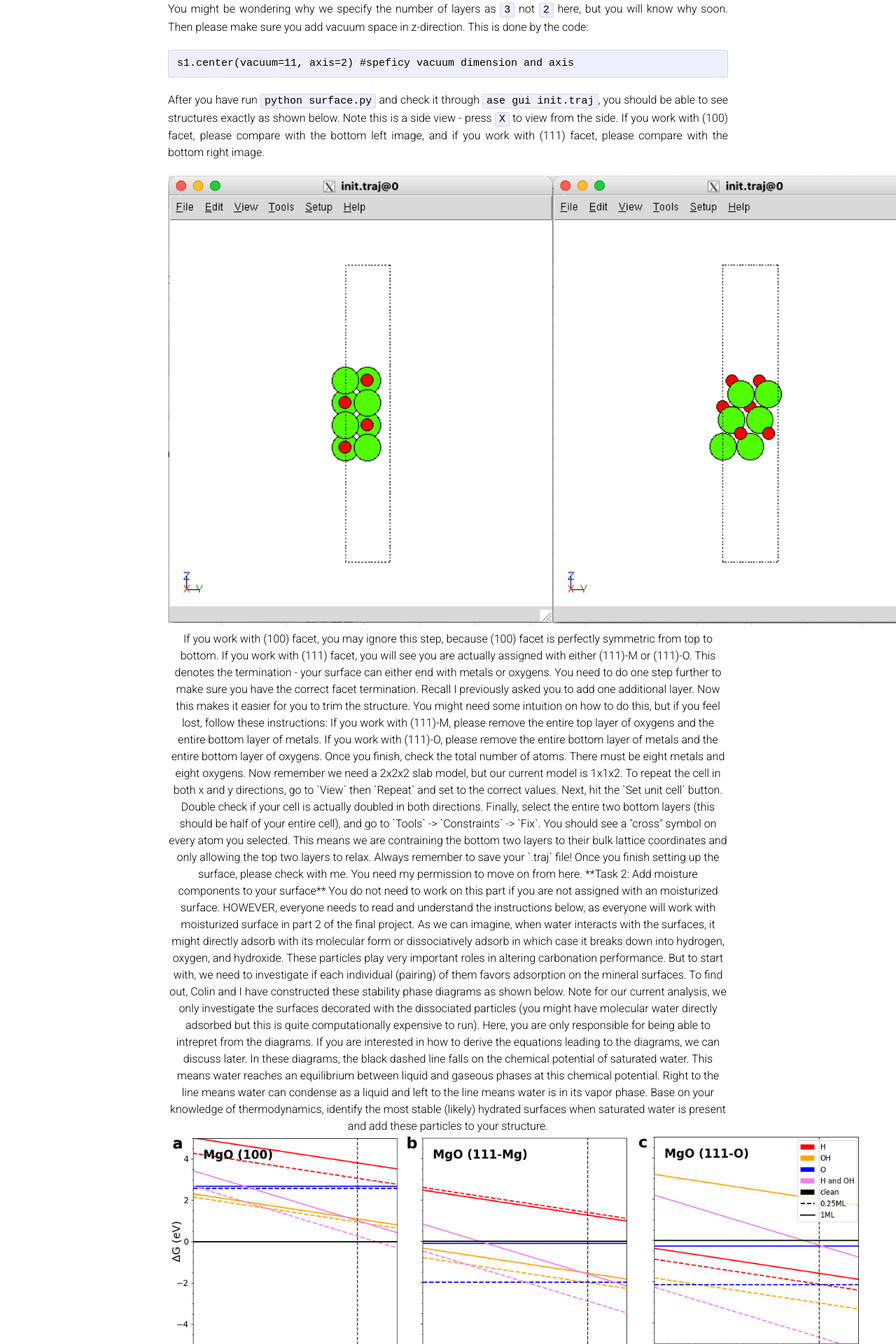
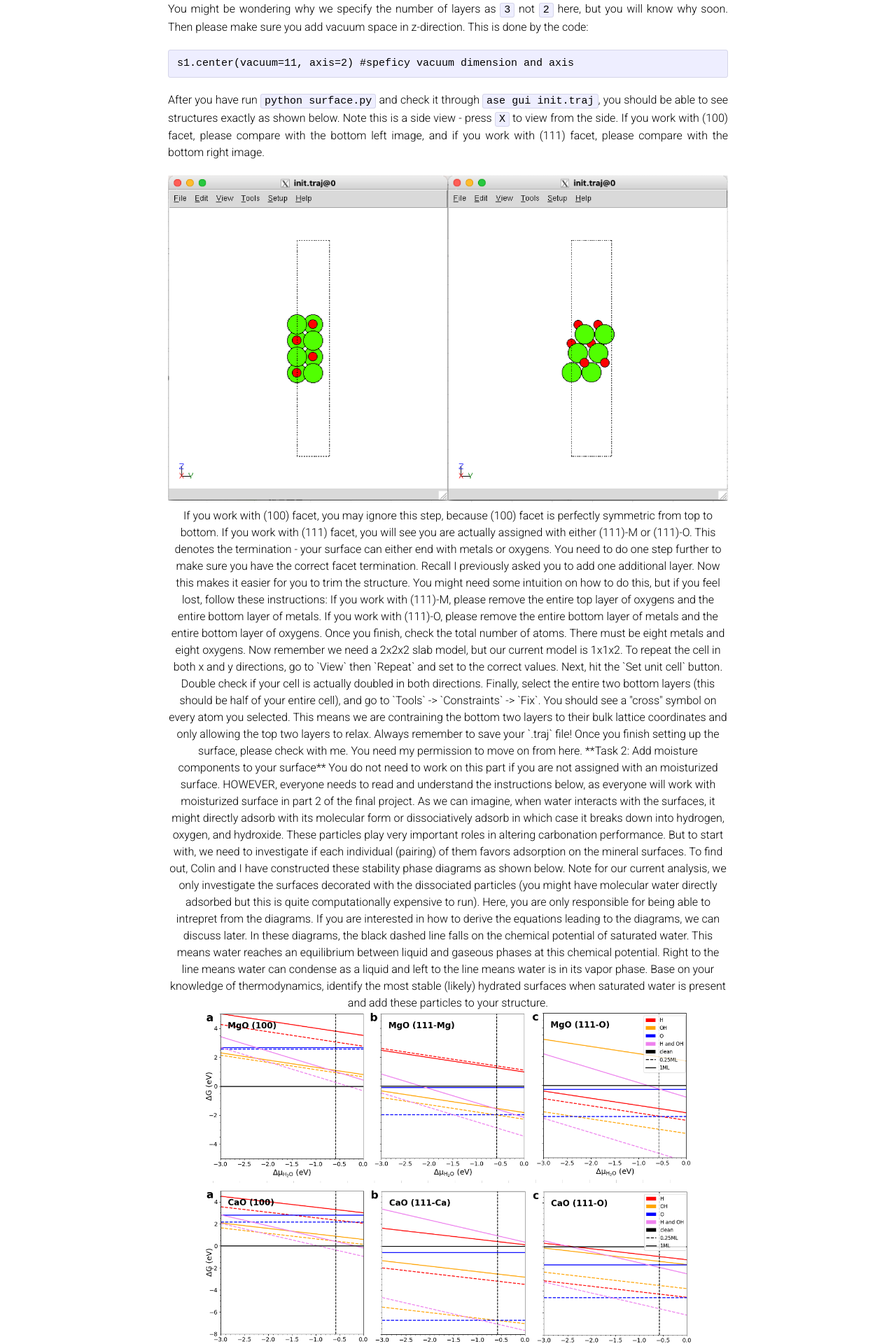
Before and after one commit to UPennCBE544/2023.github.io, a Jekyll site: the page built from ProjectDescription.md, in a window 1280 px wide. Shown: the part 2339-4259 px from the top of the page at 70% size. Built offline with Jekyll 4.4.1, drawn with Linux system fonts in a browser that asks for light colours; formulas are drawn with MathJax 3; our own code applies the rules of GitHub Pages for plain Markdown files.

Commit message:
Update ProjectDescription.md

```diff
--- a/ProjectDescription.md
+++ b/ProjectDescription.md
@@ -82,7 +82,7 @@ s1.center(vacuum=11, axis=2) #speficy vacuum dimension and axis
 
 After you have run ``python surface.py`` and check it through ``ase gui init.traj``, you should be able to see structures exactly as shown below. Note this is a side view - press `X` to view from the side. If you work with (100) facet, please compare with the bottom left image, and if you work with (111) facet, please compare with the bottom right image.
 
-<center><img src="../Images/raw_surface.png" alt="window" style="width: 1100px;"/><br>
+<center><img src="../Images/raw_surface.png" alt="window" style="width: 800px;"/><br>
 
 If you work with (100) facet, you may ignore this step, because (100) facet is perfectly symmetric from top to bottom. If you work with (111) facet, you will see you are actually assigned with either (111)-M or (111)-O. This denotes the termination - your surface can either end with metals or oxygens. You need to do one step further to make sure you have the correct facet termination. Recall I previously asked you to add one additional layer. Now this makes it easier for you to trim the structure. You might need some intuition on how to do this, but if you feel lost, follow these instructions: If you work with (111)-M, please remove the entire top layer of oxygens and the entire bottom layer of metals. If you work with (111)-O, please remove the entire bottom layer of metals and the entire bottom layer of oxygens. Once you finish, check the total number of atoms. There must be eight metals and eight oxygens.
 
@@ -99,8 +99,8 @@ You do not need to work on this part if you are not assigned with an moisturized
 
 As we can imagine, when water interacts with the surfaces, it might directly adsorb with its molecular form or dissociatively adsorb in which case it breaks down into hydrogen, oxygen, and hydroxide. These particles play very important roles in altering carbonation performance. But to start with, we need to investigate if each individual (pairing) of them favors adsorption on the mineral surfaces. To find out, Colin and I have constructed these stability phase diagrams as shown below. Note for our current analysis, we only investigate the surfaces decorated with the dissociated particles (you might have molecular water directly adsorbed but this is quite computationally expensive to run). Here, you are only responsible for being able to intrepret from the diagrams. If you are interested in how to derive the equations leading to the diagrams, we can discuss later. In these diagrams, the black dashed line falls on the chemical potential of saturated water. This means water reaches an equilibrium between liquid and gaseous phases at this chemical potential. Right to the line means water can condense as a liquid and left to the line means water is in its vapor phase. Base on your knowledge of thermodynamics, identify the most stable (likely) hydrated surfaces when saturated water is present and add these particles to your structure.
 
-<center><img src="../Images/MgO.png" alt="window" style="width: 1000px;"/><br>
-<center><img src="../Images/CaO.png" alt="window" style="width: 1000px;"/><br>
+<center><img src="../Images/MgO.png" alt="window" style="width: 700px;"/><br>
+<center><img src="../Images/CaO.png" alt="window" style="width: 700px;"/><br>
 
 Recall from HW5 on how to add atoms on top of another. Note by our convention, we only adsorb `OH` on the metals and `H` on the oxygens. If you need to add `H and OH`, please makes sure these particles are right next to each other.
 
```
